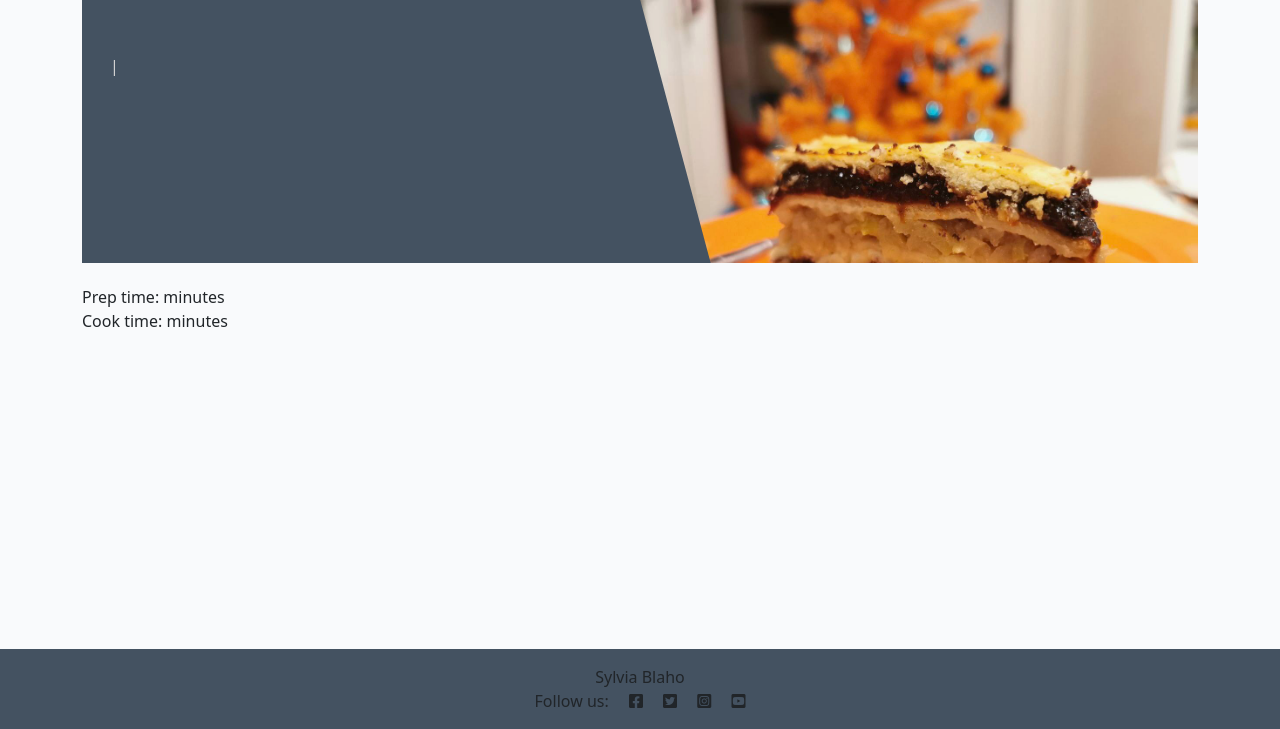
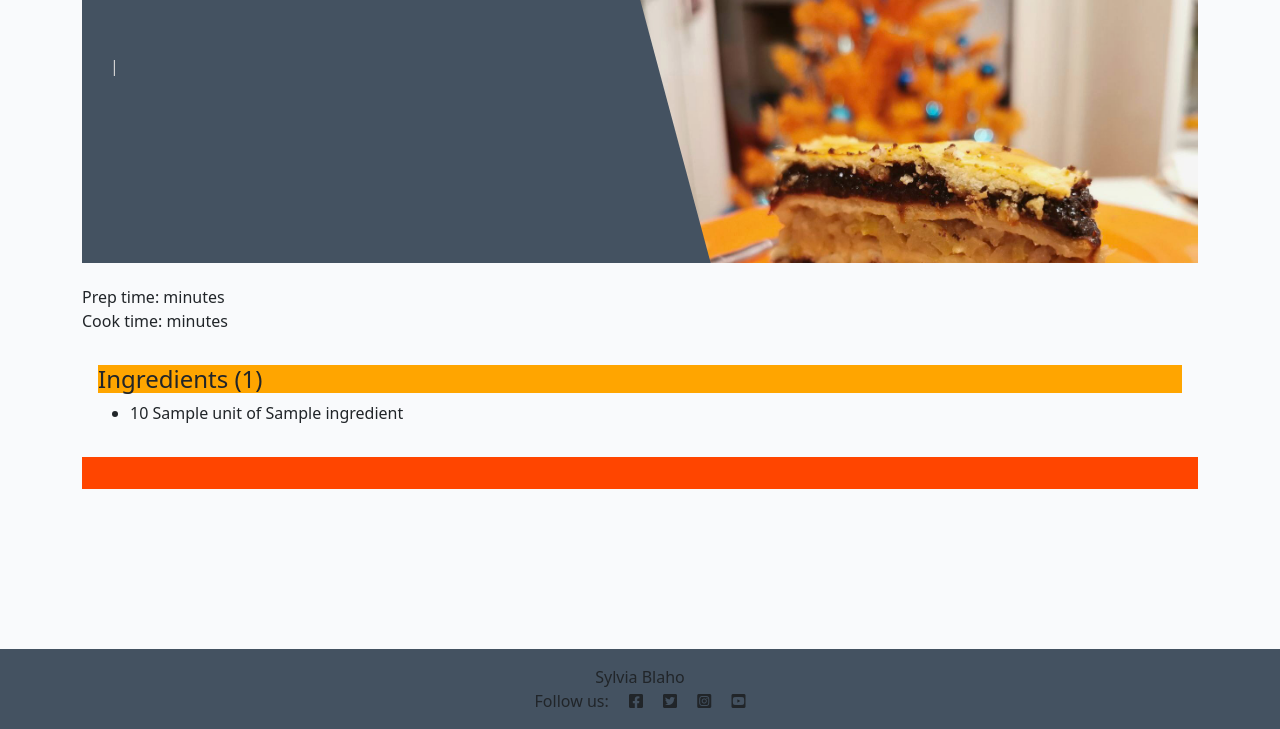
Before and after one commit to blahosyl/spicy, a Django app: template collection/templates/collection/recipe_detail.html in a window 1280 px wide. Shown: the part 71-800 px from the top of the page. Run offline with Django 5.2, Linux system fonts and the light colour scheme; tables that the repository leaves empty hold one stand-in row (values such as "Sample post"); the template is opened without the code that fills it: values that come from a table or form of the project are taken from there, most other values are stand-ins (such as "Sample title", 1, 10 or a date in 2020).

Commit message:
add ingredient count & ingredient list to recipe view #29

```diff
--- a/collection/templates/collection/recipe_detail.html
+++ b/collection/templates/collection/recipe_detail.html
@@ -20,14 +20,25 @@
 <div class="container">
     <div class="row">
         <div class="col card mb-4  mt-3 left  top">
+            <!-- The recipe content goes inside the card-text. -->
+            <!-- Use the | safe filter inside the template tags -->
             <p class="card-text">
                 Prep time: {{ recipe.prep_time | safe }} minutes
                 <br>
                 Cook time: {{ recipe.cook_time | safe }} minutes
              </p>
             <div class="card-body">
-                <!-- The recipe content goes inside the card-text. -->
-                <!-- Use the | safe filter inside the template tags -->
+                <h4 style="background-color: orange;">
+                    Ingredients
+                    ({{ ingredient_count | safe }})
+                </h4>
+                    <ul>
+                        {% for recipe_ingredient in recipe_ingredients %}
+                            <li>{{ recipe_ingredient.quantity }} {{ recipe_ingredient.unit }} of {{ recipe_ingredient.ingredient }}</li>
+                        {% endfor %}
+                    </ul>
+            </div>
+            <div class="card-body" style="background-color: orangered;">
                 <p class="card-text">
                     {{ recipe.instructions | safe }}
                 </p>
--- a/collection/views.py
+++ b/collection/views.py
@@ -25,9 +25,13 @@ def recipe_detail(request, slug):
 
     queryset = Recipe.objects.filter(published=True)
     recipe = get_object_or_404(queryset, slug=slug)
+    recipe_ingredients = recipe.ingredients.all()
+    ingredient_count = recipe_ingredients.count()
 
     return render(
         request,
         "collection/recipe_detail.html",
-        {"recipe": recipe},
+        {"recipe": recipe,
+        "recipe_ingredients": recipe_ingredients,
+        "ingredient_count": ingredient_count,},
     )
```
